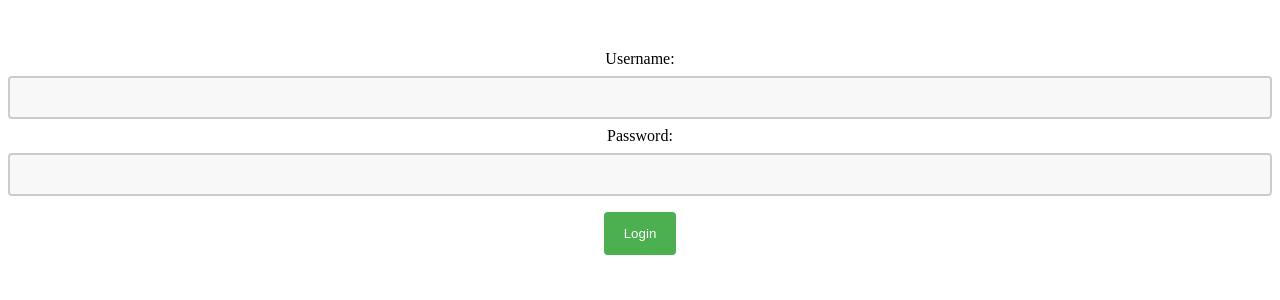
After one commit to Diplak4/Brokerfree, a Django app: page /login in a window 1280 px wide. The commit adds this page. Shown: the top 300 px of the page. Run offline with Django 4.2, Linux system fonts and the light colour scheme.

Commit message:
garo raixa

```diff
--- a/home/admin.py
+++ b/home/admin.py
@@ -5,3 +5,5 @@ admin.site.register(Contact)
 admin.site.register(Services)
 admin.site.register(Feedback)
 admin.site.register(Information)
+admin.site.register(Signup)
+admin.site.register(Login)
--- a/home/urls.py
+++ b/home/urls.py
@@ -8,5 +8,6 @@ urlpatterns = [
        path('price', price, name='price'),
        path('services', services, name='services'),
        path('signup', signup, name='signup'),
+       path('login', login, name='login')
 
 ]
--- a/home/views.py
+++ b/home/views.py
@@ -51,8 +51,6 @@ def price(request):
 
 
 
-
-
 def signup(request):
     if request.method == 'POST':
         username = request.POST['username']
@@ -63,11 +61,28 @@ def signup(request):
             # Authenticate the user and log them in
             user = authenticate(username=username, password=password)
             login(request, user)
-            # Redirect to the home page or wherever you want to send the user
-            return redirect('home')
+            # Redirect to the login page
+            return redirect('login')
         else:
             # If the username is already taken, return an error message
             return render(request, 'signup.html', {'error': 'Username already taken.'})
     else:
         # If the request is not a POST request, just render the empty form
         return render(request, 'signup.html')
+
+
+def login(request):
+    if request.method == 'POST':
+        username = request.POST['username']
+        password = request.POST['password']
+        user = authenticate(request, username=username, password=password)
+        if user is not None:
+            login(request, user)
+            # Redirect to the home page
+            return redirect('home')
+        else:
+            # If the username and password don't match, return an error message
+            return render(request, 'login.html', {'error': 'Invalid username or password.'})
+    else:
+        # If the request is not a POST request, just render the empty form
+        return render(request, 'login.html')
--- /dev/null
+++ b/templates/login.html
@@ -0,0 +1,47 @@
+<!DOCTYPE html>
+<html lang="en">
+<head>
+    <meta charset="UTF-8">
+    <title>Login</title>
+    <style>
+        /* Basic styling for the form */
+        form {
+            display: flex;
+            flex-direction: column;
+            align-items: center;
+            margin-top: 50px;
+        }
+        input[type=text], input[type=password] {
+            width: 100%;
+            padding: 12px 20px;
+            margin: 8px 0;
+            box-sizing: border-box;
+            border: 2px solid #ccc;
+            border-radius: 4px;
+            background-color: #f8f8f8;
+        }
+        button[type=submit] {
+            background-color: #4CAF50;
+            color: white;
+            padding: 14px 20px;
+            margin: 8px 0;
+            border: none;
+            border-radius: 4px;
+            cursor: pointer;
+        }
+        button[type=submit]:hover {
+            background-color: #45a049;
+        }
+    </style>
+</head>
+<body>
+    <form action="{% url 'login' %}" method="POST">
+        {% csrf_token %}
+        <label for="username">Username:</label>
+        <input type="text" id="username" name="username" required>
+        <label for="password">Password:</label>
+        <input type="password" id="password" name="password" required>
+        <button type="submit">Login</button>
+    </form>
+</body>
+</html>
```
Also changed, not shown: home/models.py (+16 -0 lines), templates/base.html (+1 -7 lines), db.sqlite3, home/migrations/0006_login_signup.py (added).
